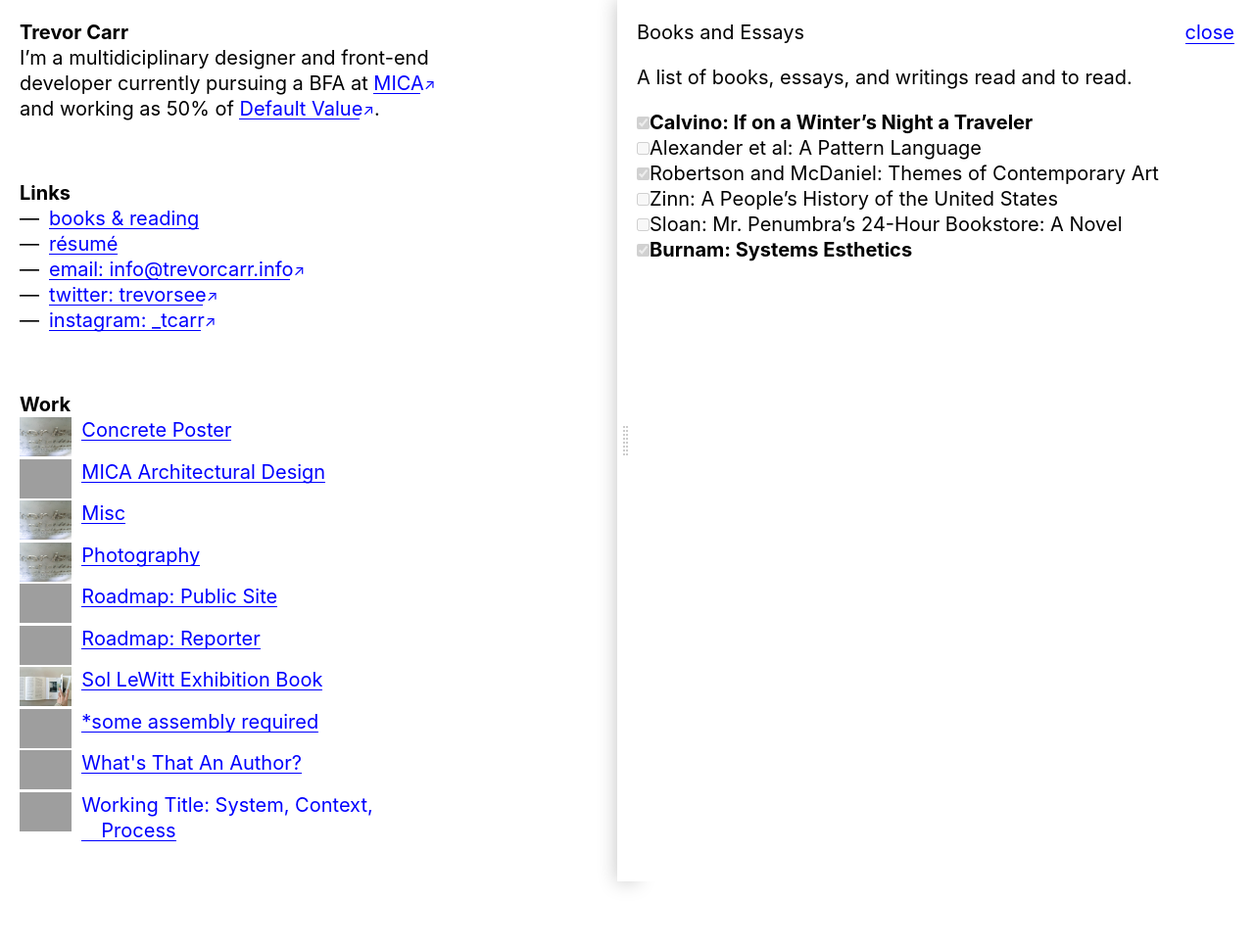
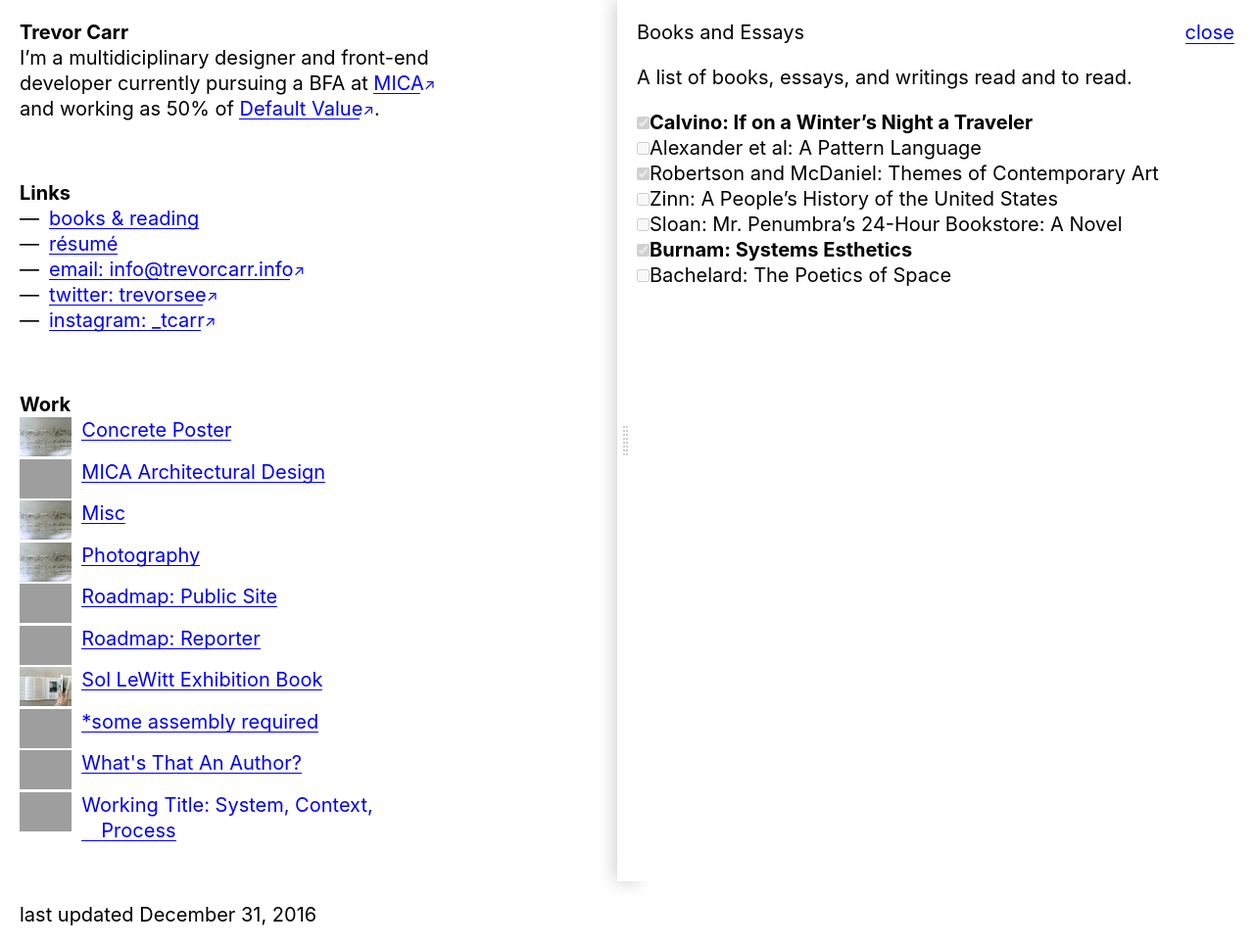
Before and after one commit to trevorsee/2017-website-archive, a Jekyll site: the page built from booksandreading.markdown, in a window 1280 px wide, cut to the strip 0-967 px from the top of the page. Shown: the whole strip at 98% size. Built offline with Jekyll 4.4.1, drawn with Linux system fonts in a browser that asks for light colours; before the commit the page ends 921 px from its top, so only the background shows below that; grey boxes are pictures that could not be loaded.

Commit message:
last updated footer

```diff
--- /dev/null
+++ b/_includes/footer.html
@@ -0,0 +1,3 @@
+<footer>
+  last updated {{ site.time | date: '%B %d, %Y'  }}
+</footer>
--- a/_layouts/default.html
+++ b/_layouts/default.html
@@ -29,6 +29,9 @@
           {% endfor %}
         </ul>
       </section>
+
+      {% include footer.html %}
+
     </nav>
 
     <main id="r" class="t-0 l-0 r-0 fixed z-100 h-100 flex pe-none">
--- a/booksandreading.markdown
+++ b/booksandreading.markdown
@@ -11,3 +11,4 @@ A list of books, essays, and writings read and to read.
 - [ ] Zinn: A People's History of the United States
 - [ ] Sloan: Mr. Penumbra's 24-Hour Bookstore: A Novel
 - [x] **Burnam: Systems Esthetics**
+- [ ] Bachelard: The Poetics of Space
```
